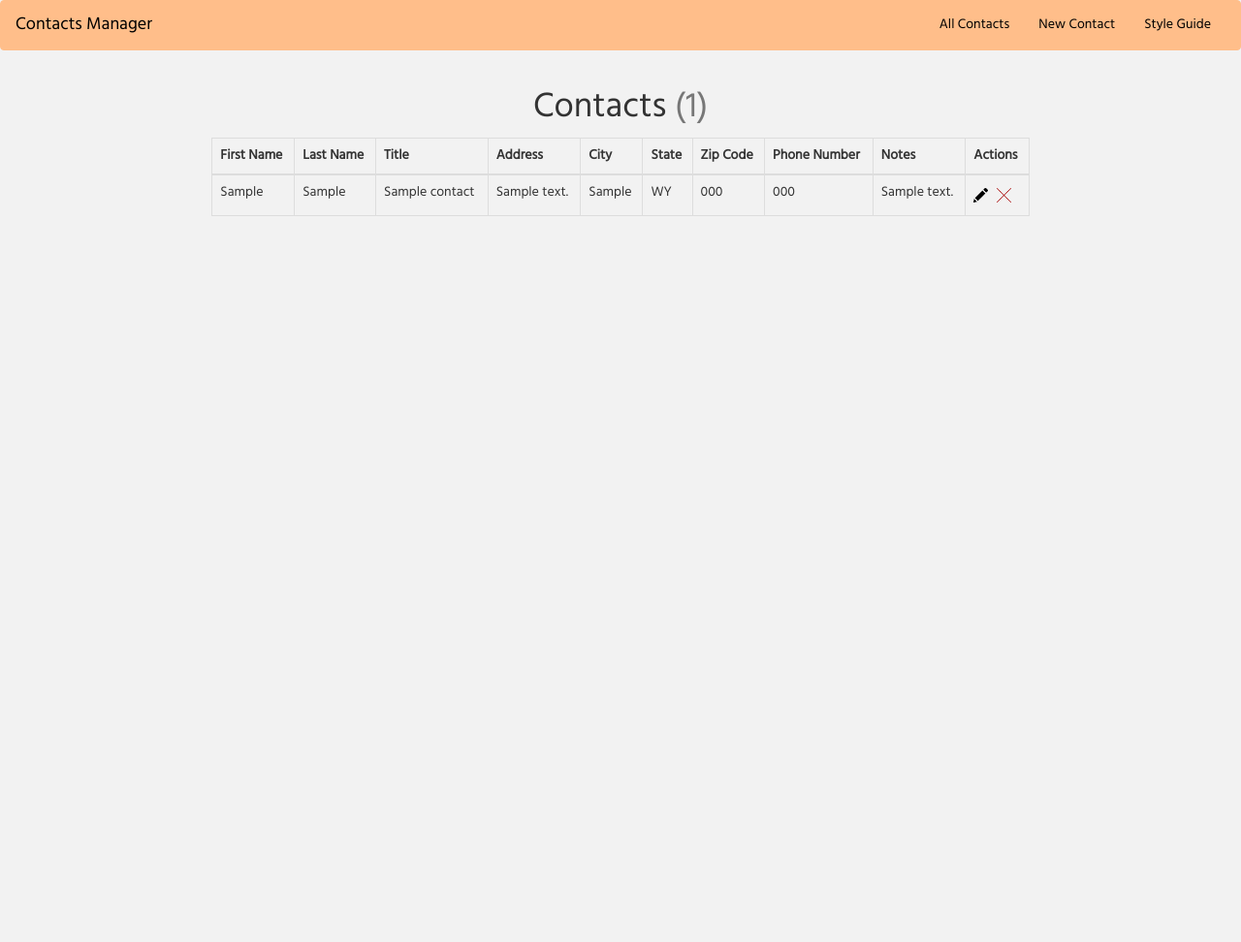
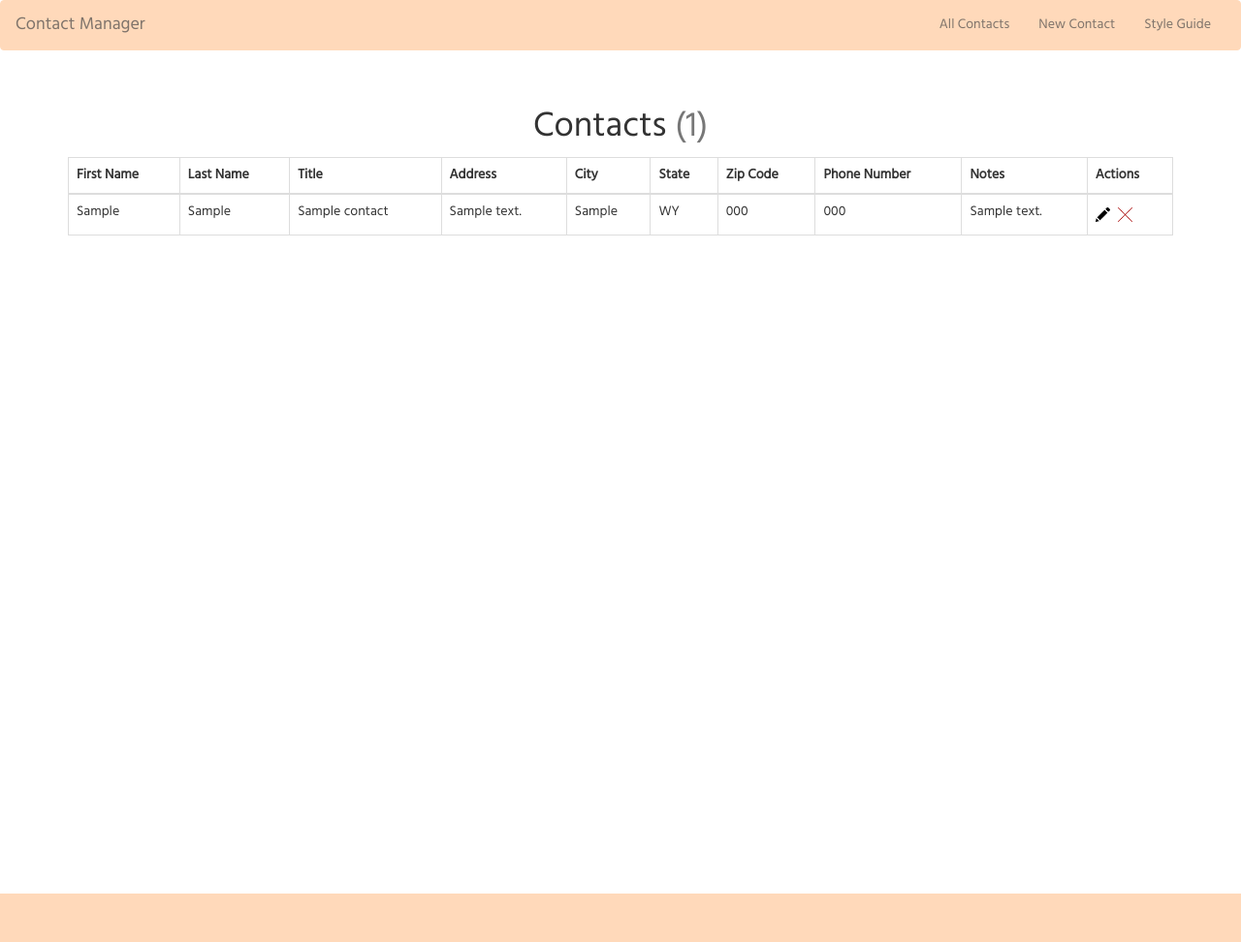
Before and after one commit to alexisbarnes/contact-manager, a PHP site: page / in a window 1280 px wide. Shown: the whole page at 97% size. Before the commit the page ends 223 px from the top, so only its background shows below. Run offline with PHP 8.4, Linux system fonts and the light colour scheme; tables that the repository leaves empty or names only in its code hold one stand-in row (values such as "Sample post"); some libraries are stand-ins or nearby versions.

Commit message:
Added create button for mobile. Added footer and updated button styles.

```diff
--- a/css/style.css
+++ b/css/style.css
@@ -1,6 +1,11 @@
 /*---GLOBAL STYLES---*/
+html {
+  height: 100%;
+}
+
 body {
-  background-color: #F2F2F2;
+  height: 100%;
+  background-color: #FFF;
   font-family: 'Hind', sans-serif;
 }
 
@@ -10,6 +15,7 @@ h1 {
 
 .container {
   padding-top: 20px;
+  min-height: 100%;
 }
 
 .align-center {
@@ -22,16 +28,16 @@ h1 {
 
 /*--NAVBAR--*/
 .navbar-default {
-  background-color: #FFBE8A;
-  border-color: #FFBE8A;
+  background-color: #FFD9BA;
+  border-color: #FFD9BA;
 }
 
 .navbar-default .navbar-nav>li>a {
-  color: #000;
+  color: #7F746B;
 }
 
 .navbar-default .navbar-brand {
-  color: #000;
+  color: #7F746B;
 }
 
 /*--PAGE STYLES--*/
@@ -55,3 +61,58 @@ textarea.form-control {
   height: 15px;
   margin: 5px;
 }
+
+/*--BUTTONS--*/
+.btn-primary {
+  background-color: #4DA5B2;
+  border-color: #4DA5B2;
+}
+
+.btn-primary:hover {
+  background-color: #50797F;
+  border-color: #50797F;
+}
+
+.btn {
+  font-size: 20px;
+}
+
+/*--FLOATING + ON MOBILE--*/
+#floating-button {
+  width: 55px;
+  height: 55px;
+  border-radius: 50%;
+  background: #4DA5B2;
+  position: fixed;
+  bottom: 30px;
+  right: 30px;
+  cursor: pointer;
+  box-shadow: 0px 2px 5px #666;
+}
+
+.plus {
+  color: white;
+  position: absolute;
+  top: 0;
+  display: block;
+  bottom: 0;
+  left: 0;
+  right: 0;
+  text-align: center;
+  padding: 0;
+  margin: 0;
+  line-height: 64px;
+  font-size: 38px;
+  font-weight: 300;
+}
+
+/*--FOOTER--*/
+footer {
+  background-color: #FFD9BA;
+  height: 50px;
+  margin-top: 50px;
+}
+
+.no-padding {
+  padding: 0;
+}
--- a/footer.php
+++ b/footer.php
@@ -3,6 +3,14 @@
 
     </div>
 
+  </div>
+
+  <div class="container-fluid no-padding">
+    <footer>
+
+    </footer>
+  </div>
+
     <script src="https://code.jquery.com/jquery-3.1.1.slim.min.js"></script>
     <script src="https://maxcdn.bootstrapcdn.com/bootstrap/3.3.7/js/bootstrap.min.js" integrity="sha384-Tc5IQib027qvyjSMfHjOMaLkfuWVxZxUPnCJA7l2mCWNIpG9mGCD8wGNIcPD7Txa" crossorigin="anonymous"></script>
   </body>
--- a/header.php
+++ b/header.php
@@ -31,7 +31,7 @@
             <span class="icon-bar"></span>
             <span class="icon-bar"></span>
           </button>
-          <a class="navbar-brand" href="/index.php">Contacts Manager</a>
+          <a class="navbar-brand" href="/index.php">Contact Manager</a>
         </div>
 
         <!-- Collect the nav links, forms, and other content for toggling -->
@@ -45,6 +45,7 @@
       </div><!-- /.container-fluid -->
     </nav>
 
+    <div class="container">
       <div class="row">
 
-        <div class="col-md-8 col-md-offset-2">
+        <div class="col-xs-12 col-sm-12 col-md-12 col-lg-12">
--- a/index.php
+++ b/index.php
@@ -29,17 +29,18 @@
 
 <h1>Contacts <span class="text-muted">(<?= count($contacts); ?>)</span></h1>
   <!-- Table -->
+  <div class="table-responsive">
   <table class="table table-hover table-bordered">
     <thead class="thead-inverse">
       <th>First Name</th>
       <th>Last Name</th>
-      <th>Title</th>
-      <th>Address</th>
-      <th>City</th>
-      <th>State</th>
-      <th>Zip Code</th>
+      <th class="visible-sm visible-md visible-lg visible-lg">Title</th>
+      <th class="visible-md visible-lg visible-lg">Address</th>
+      <th class="visible-md visible-lg visible-lg">City</th>
+      <th class="visible-md visible-lg visible-lg">State</th>
+      <th class="visible-md visible-lg visible-lg">Zip Code</th>
       <th>Phone Number</th>
-      <th>Notes</th>
+      <th class="visible-md visible-lg visible-lg">Notes</th>
       <th>Actions</th>
     </thead>
     <tbody>
@@ -47,13 +48,13 @@
       <tr>
         <td><?= $contact['first']; ?></td>
         <td><?= $contact['last']; ?></td>
-        <td><?= $contact['title']; ?></td>
-        <td><?= $contact['address']; ?></td>
-        <td><?= $contact['city']; ?></td>
-        <td><?= $contact['state']; ?></td>
-        <td><?= $contact['zip']; ?></td>
+        <td class="visible-sm visible-md visible-lg visible-lg"><?= $contact['title']; ?></td>
+        <td class="visible-md visible-lg visible-lg"><?= $contact['address']; ?></td>
+        <td class="visible-md visible-lg visible-lg"><?= $contact['city']; ?></td>
+        <td class="visible-md visible-lg visible-lg"><?= $contact['state']; ?></td>
+        <td class="visible-md visible-lg visible-lg"><?= $contact['zip']; ?></td>
         <td><?= $contact['phone']; ?></td>
-        <td><?= $contact['notes']; ?></td>
+        <td class="visible-md visible-lg visible-lg"><?= $contact['notes']; ?></td>
         <td>
           <a href="/edit.php?id=<?= $contact['id']; ?>"><img src="/imgs/pencil.png" alt="edit" class="edit-icon" /></a>
           <a href="/delete.php?id=<?= $contact['id']; ?>"><img src="/imgs/x.png" alt="delete" class="delete-icon" /></a>
@@ -62,6 +63,15 @@
       <?php endforeach; ?>
     </tbody>
   </table>
+</div>
+
+<!--Add New button for mobile-->
+<!--Source: https://codepen.io/simoberny/pen/pJZJQY-->
+  <div class="visible-xs visible-sm">
+    <div id="floating-button">
+      <a href="/new.php"><p class="plus">+</p></a>
+    </div>
+  </div>
 
 
 
```
